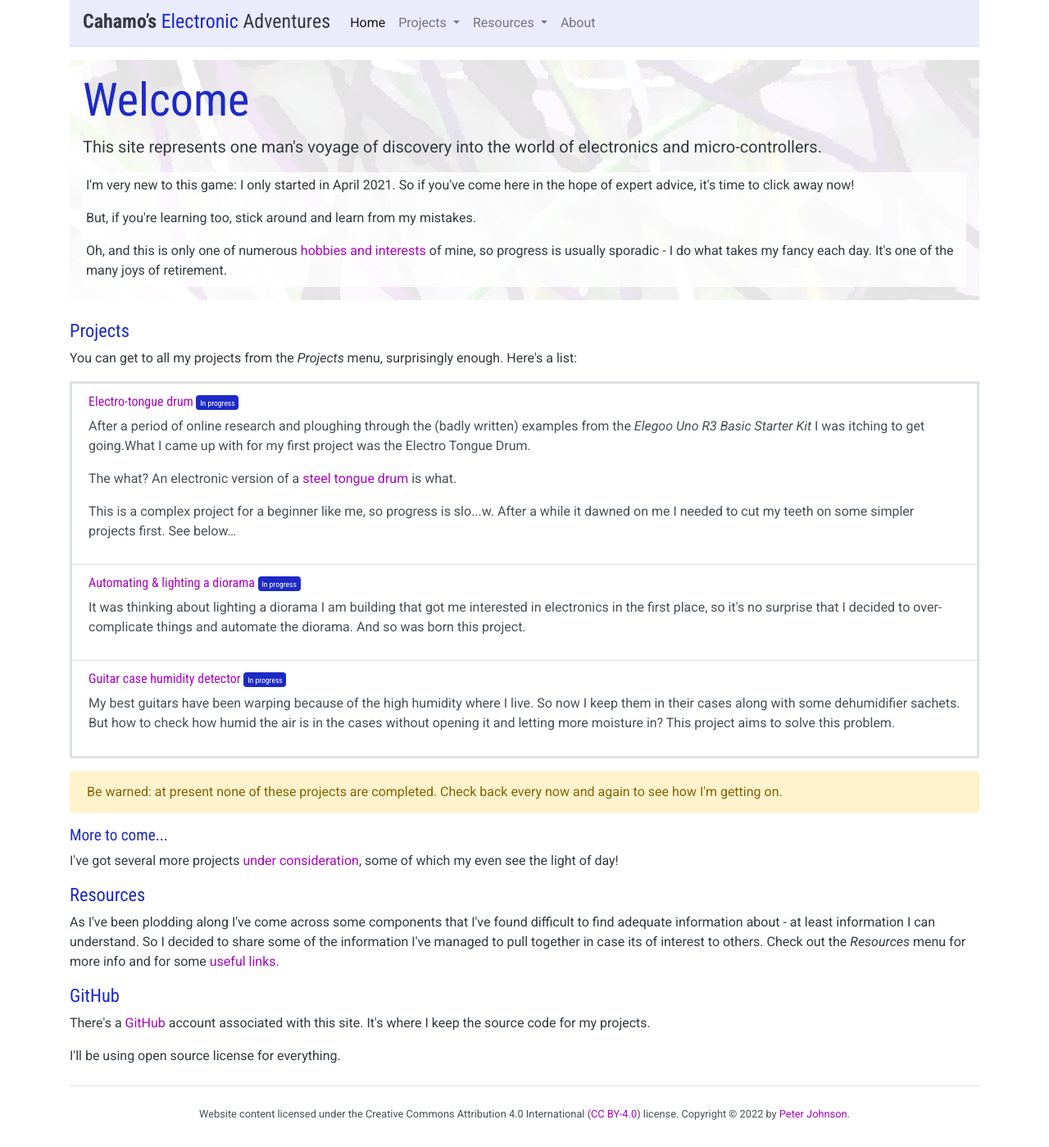
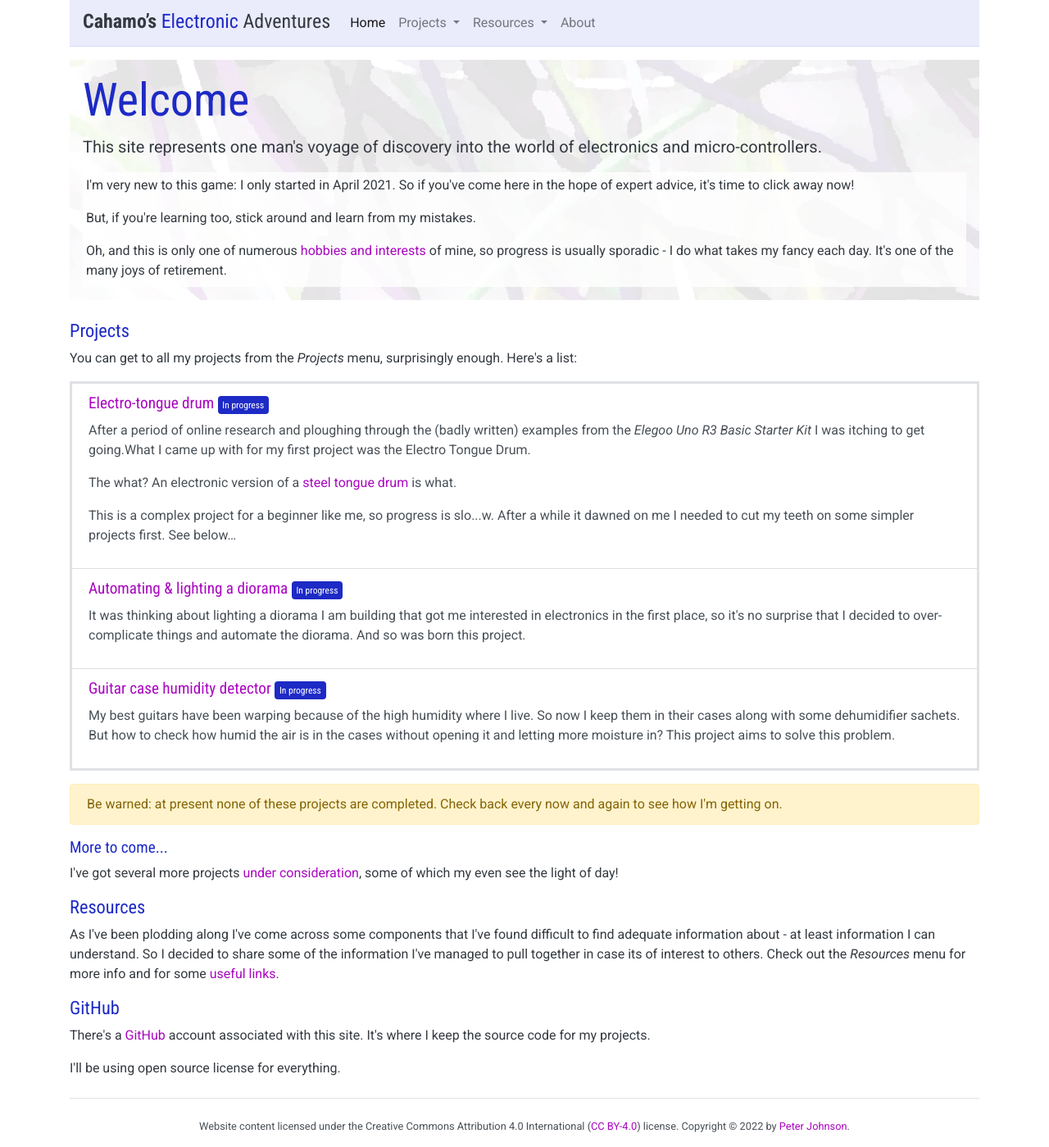
Before and after one commit to cahamo/cahamo.github.io, a Jekyll site: the page built from index.html, in a window 1280 px wide. Shown: the whole page at 82% size. Built offline with Jekyll 4.4.1, drawn with Linux system fonts in a browser that asks for light colours; comment, search, counter and statistics services are not loaded.

Commit message:
Change <h3> styling in grouped lists on home page

```diff
--- a/_sass/_theme-vars.scss
+++ b/_sass/_theme-vars.scss
@@ -58,3 +58,5 @@ $header-border-color:           lighten($color-primary-lighter, 30%);
 $font-family-main:              "Roboto", Arial, Helvetica, sans-serif;
 $font-family-heading:           "Roboto Condensed", Arial, Helvetica, sans-serif;
 $font-family-code:              "Roboto Mono", "Courier New", Courier, monospace;
+
+$h3-font-size: 1.2rem;
--- a/_sass/_theme.scss
+++ b/_sass/_theme.scss
@@ -36,7 +36,7 @@ h2, .h2 {
 }
 
 h3, .h3 {
-    font-size: 1.2rem;
+    font-size: $h3-font-size;
 }
 
 h4, .h4 {
@@ -164,4 +164,17 @@ pre {
         background-color: rgba(255, 255, 255, 80%);
         padding: 0.25rem;
     }
+
 }
+
+.home-page-list {
+
+    h3 {
+        font-size: $h3-font-size;
+    }
+
+    a, a:hover, a:visited, a:active {
+        color: $color-secondary-1;
+    }
+
+}
```
